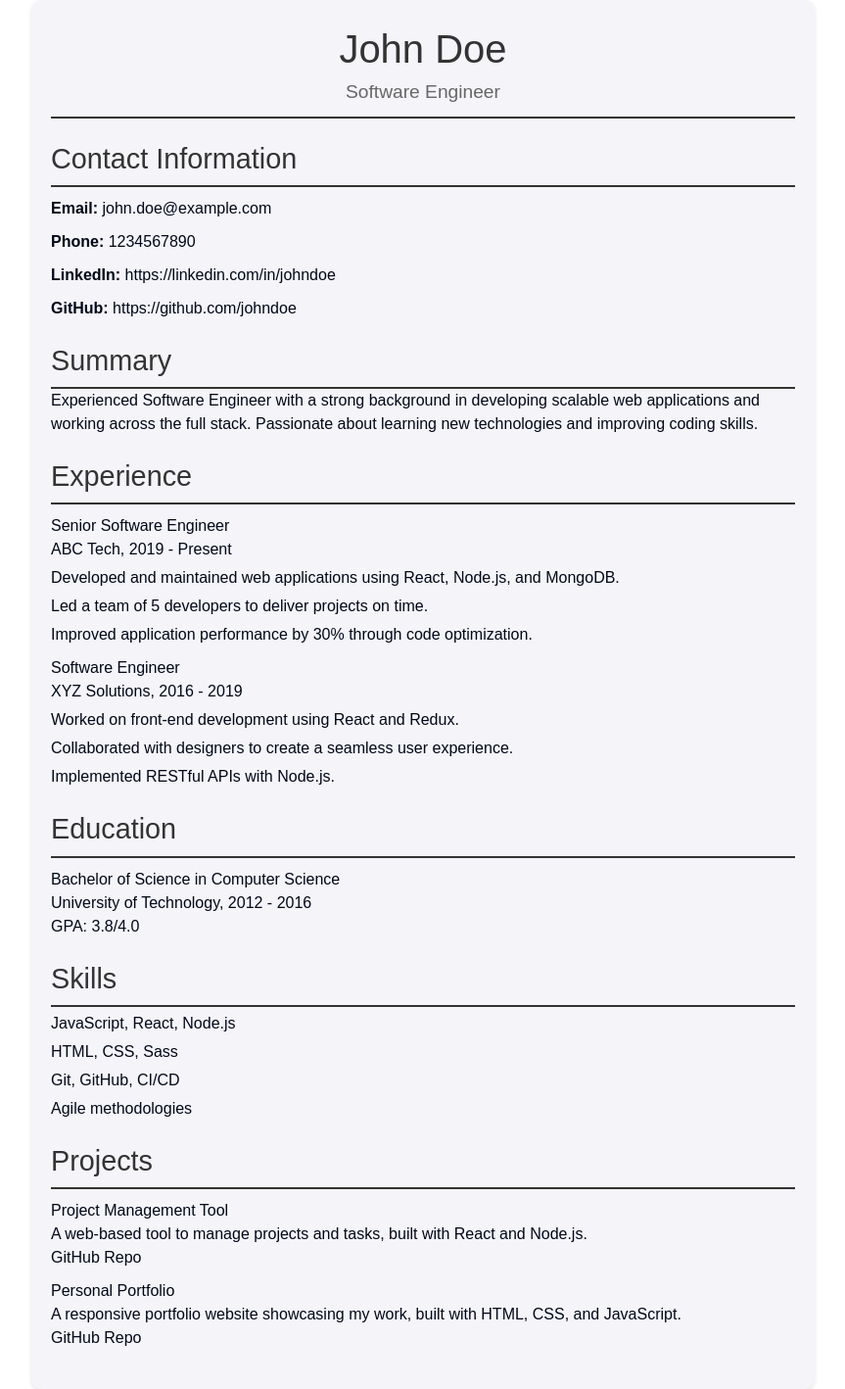
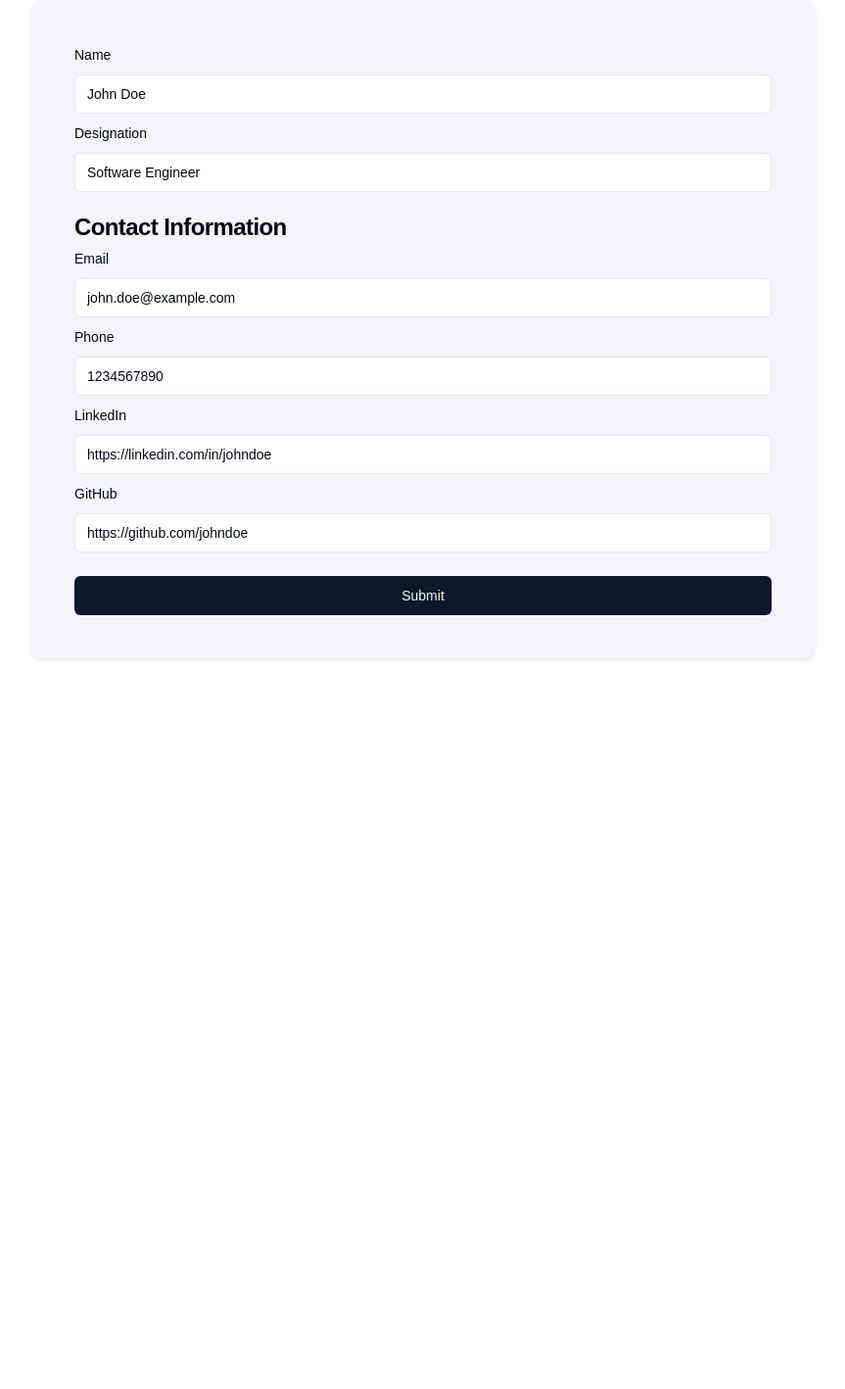
Before and after one commit to Pravin1616/ease-my-cv, a React (Create React App) app: page / in a window 1280 px wide. Shown: the whole page at 98% size, without its empty margins (208-1071 px from the left). After the commit the page ends 800 px from the top, so only its background shows below. Built offline with nearby package versions, Linux system fonts and the light colour scheme; the HTML template or start-up script is replaced by a standard one.

Commit message:
Modified json and added form component

```diff
--- /dev/null
+++ b/src/components/templates/standard/ResumeForm.tsx
@@ -0,0 +1,109 @@
+import React from 'react';
+import { useForm, SubmitHandler, FormProvider, FieldErrors } from 'react-hook-form';
+import { zodResolver } from '@hookform/resolvers/zod';
+import { z, ZodType, ZodObject } from 'zod';
+
+import template from '../../../json/template_1.json';
+import { FormControl, FormItem, FormLabel, FormMessage } from '../../../@/components/ui/form';
+import { Input } from '../../../@/components/ui/input';
+import { Button } from '../../../@/components/ui/button';
+
+// Define types for the JSON template
+interface Field {
+  name: string;
+  label: string;
+  type: string;
+  default: string;
+}
+
+interface Section {
+  id: string;
+  type: string;
+  title?: string;
+  fields: Field[];
+}
+
+interface Template {
+  sections: Section[];
+}
+
+// Cast template to the correct type
+const typedTemplate = template as Template;
+
+// Function to dynamically create a Zod schema
+const createSchema = (sections: Section[]): ZodObject<any> => {
+  const shape: Record<string, ZodType<any>> = {};
+
+  sections.forEach((section) => {
+    section.fields.forEach((field) => {
+      switch (field.type) {
+        case 'text':
+          shape[field.name] = z.string().min(1, `${field.label} is required`);
+          break;
+        case 'email':
+          shape[field.name] = z.string().email('Invalid email address');
+          break;
+        case 'tel':
+          shape[field.name] = z.string().min(10, 'Phone number should be at least 10 digits');
+          break;
+        case 'url':
+          shape[field.name] = z.string().url('Invalid URL');
+          break;
+        default:
+          shape[field.name] = z.string();
+      }
+    });
+  });
+
+  return z.object(shape);
+};
+
+const schema = createSchema(typedTemplate.sections);
+
+type FormData = z.infer<typeof schema>;
+
+const ResumeForm: React.FC = () => {
+  const methods = useForm<FormData>({
+    resolver: zodResolver(schema),
+    defaultValues: typedTemplate.sections.reduce((acc, section) => {
+      section.fields.forEach((field) => {
+        acc[field.name] = field.default;
+      });
+      return acc;
+    }, {} as Record<string, any>)
+  });
+
+  const { register, handleSubmit, formState: { errors } } = methods;
+
+  const onSubmit: SubmitHandler<FormData> = (data) => {
+    console.log(data);
+  };
+
+  return (
+    <div className="p-6">
+      <FormProvider {...methods}>
+        <form onSubmit={handleSubmit(onSubmit)} className="grid gap-6">
+          {typedTemplate.sections.map((section) => (
+            <div key={section.id} className="space-y-2">
+              {section.title && <h3 className="text-2xl font-semibold leading-none tracking-tight">{section.title}</h3>}
+              {section.fields.map((field) => (
+                <FormItem key={field.name}>
+                  <FormLabel htmlFor={field.name}>{field.label}</FormLabel>
+                  <FormControl>
+                    <Input id={field.name} {...register(field.name)} placeholder={field.default} />
+                  </FormControl>
+                  <FormMessage>{(errors as any)[field.name]?.message}</FormMessage>
+                </FormItem>
+              ))}
+            </div>
+          ))}
+          <Button type="submit" className="inline-flex items-center justify-center whitespace-nowrap rounded-md text-sm font-medium ring-offset-background transition-colors focus-visible:outline-none focus-visible:ring-2 focus-visible:ring-ring focus-visible:ring-offset-2 disabled:pointer-events-none disabled:opacity-50 bg-primary text-primary-foreground hover:bg-primary/90 h-10 px-4 py-2">
+            Submit
+          </Button>
+        </form>
+      </FormProvider>
+    </div>
+  );
+};
+
+export default ResumeForm;
--- a/src/components/templates/standard/Standard.tsx
+++ b/src/components/templates/standard/Standard.tsx
@@ -11,6 +11,7 @@ import Experience from '../../experience/Experience';
 import Education from '../../education/Education';
 import Skills from '../../skills/Skills';
 import Projects from '../../projects/Projects';
+import ResumeBuilderForm from './ResumeForm';
 
 // Import section components
 
@@ -48,7 +49,8 @@ const Standard = () => {
 
   return (
     <div className="resume-container">
-      {template.sections.map(renderSection)}
+      {/* {template.sections.map(renderSection)} */}
+      {<ResumeBuilderForm />}
     </div>
   );
 };
--- a/src/json/template_1.json
+++ b/src/json/template_1.json
@@ -3,8 +3,10 @@
     {
       "id": "header",
       "type": "header",
-      "title": "John Doe",
-      "subtitle": "Software Engineer"
+      "fields": [
+        {"name": "name", "label": "Name", "type": "text", "default": "John Doe"},
+        {"name": "designation", "label": "Designation", "type": "text", "default": "Software Engineer"}
+      ]
     },
     {
       "id": "contact",
@@ -16,80 +18,6 @@
         {"name": "linkedin", "label": "LinkedIn", "type": "url", "default": "https://linkedin.com/in/johndoe"},
         {"name": "github", "label": "GitHub", "type": "url", "default": "https://github.com/johndoe"}
       ]
-    },
-    {
-      "id": "summary",
-      "type": "summary",
-      "title": "Summary",
-      "content": "Experienced Software Engineer with a strong background in developing scalable web applications and working across the full stack. Passionate about learning new technologies and improving coding skills."
-    },
-    {
-      "id": "experience",
-      "type": "experience",
-      "title": "Experience",
-      "jobs": [
-        {
-          "title": "Senior Software Engineer",
-          "company": "ABC Tech",
-          "dates": "2019 - Present",
-          "responsibilities": [
-            "Developed and maintained web applications using React, Node.js, and MongoDB.",
-            "Led a team of 5 developers to deliver projects on time.",
-            "Improved application performance by 30% through code optimization."
-          ]
-        },
-        {
-          "title": "Software Engineer",
-          "company": "XYZ Solutions",
-          "dates": "2016 - 2019",
-          "responsibilities": [
-            "Worked on front-end development using React and Redux.",
-            "Collaborated with designers to create a seamless user experience.",
-            "Implemented RESTful APIs with Node.js."
-          ]
-        }
-      ]
-    },
-    {
-      "id": "education",
-      "type": "education",
-      "title": "Education",
-      "schools": [
-        {
-          "degree": "Bachelor of Science in Computer Science",
-          "institution": "University of Technology",
-          "dates": "2012 - 2016",
-          "gpa": "GPA: 3.8/4.0"
-        }
-      ]
-    },
-    {
-      "id": "skills",
-      "type": "skills",
-      "title": "Skills",
-      "skills": [
-        "JavaScript, React, Node.js",
-        "HTML, CSS, Sass",
-        "Git, GitHub, CI/CD",
-        "Agile methodologies"
-      ]
-    },
-    {
-      "id": "projects",
-      "type": "projects",
-      "title": "Projects",
-      "projects": [
-        {
-          "name": "Project Management Tool",
-          "description": "A web-based tool to manage projects and tasks, built with React and Node.js.",
-          "link": "https://github.com/johndoe/project-management-tool"
-        },
-        {
-          "name": "Personal Portfolio",
-          "description": "A responsive portfolio website showcasing my work, built with HTML, CSS, and JavaScript.",
-          "link": "https://johndoe.com"
-        }
-      ]
     }
   ]
 }
```
Also changed, not shown: components.json.
